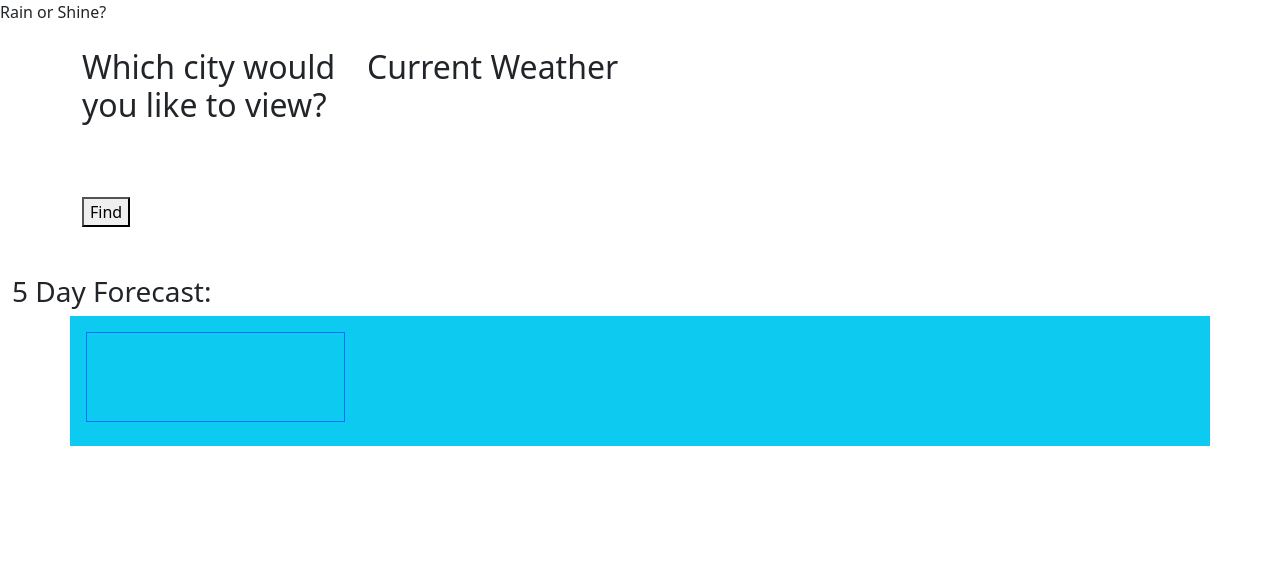
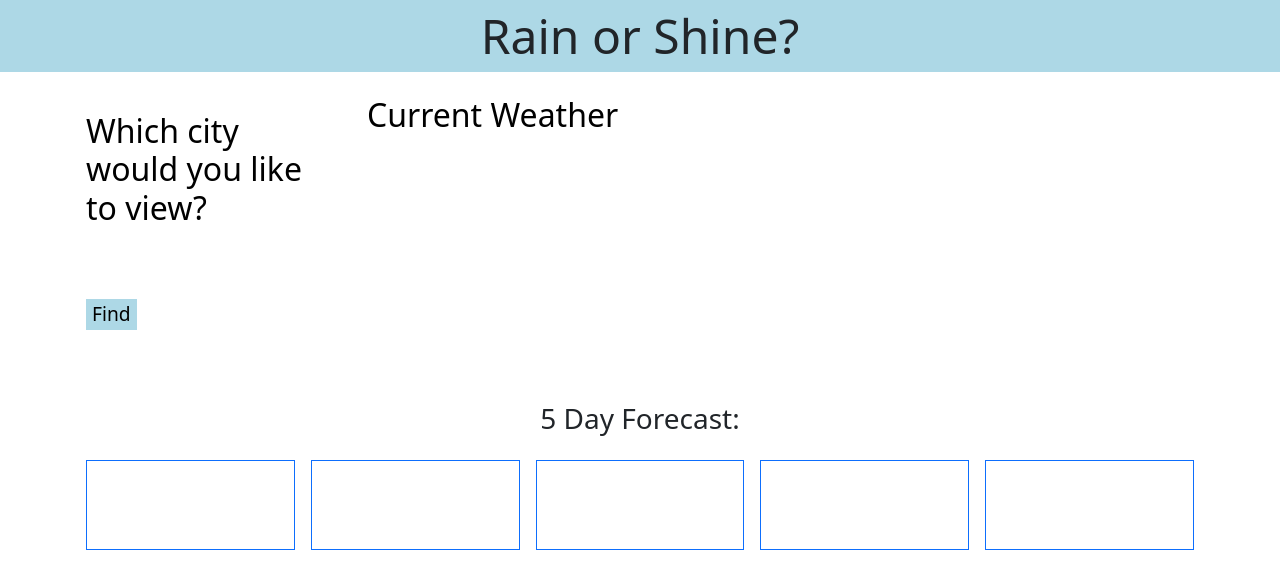
Before and after one commit to adhillon0817/Rain-or-Shine, a plain HTML site: page index.html in a window 1280 px wide. Drawn offline with nearby package versions, Linux system fonts and the light colour scheme; no server answers.

Commit message:
added css changes

```diff
--- a/index.html
+++ b/index.html
@@ -13,7 +13,7 @@
     <br>
         <div class="container">
             <div class="row">
-                <div class="col-lg-3">
+                <div class="col-lg-3 p-3 mb-2">
                             <h2>Which city would you like to view?</h2>
                             <form class="searchBox" list="datalistOptions" id="searchBox" placeholder="Enter city name here...">
                             <br>
@@ -40,8 +40,8 @@
                 <h3>5 Day Forecast:</h3>
             </div>
 
-            <div class="container p-3 mb-2 bg-info">
-                <div class="row row-cols-4">
+            <div class="container p-3 mb-2">
+                <div class="row row-cols-2 row-cols-lg-5 g-2 g-lg-3">
 
                     <div class="col">
                         <div class="p-3 border border 2 border-primary p-3 mb-2">
@@ -53,52 +53,46 @@
                         </div>
                     </div>
 
+                    <div class="col">
+                        <div class="p-3 border border 2 border-primary p-3 mb-2">
+                            <p class="datetwo" id="datetwo"></p>
+                            <p class="icontwo" id="icontwo"><img src=""></p>
+                            <p class="temptwo" id="temptwo"></p>
+                            <p class="windtwo" id="windtwo"></p>
+                            <p class="humiditytwo" id="humiditytwo"></p>
+                        </div>
+                    </div>
 
-                </div>
-            </div>
-        </section>
+                    <div class="col">
+                        <div class="p-3 border border 2 border-primary p-3 mb-2">
+                            <p class="datethree" id="datethree"></p>
+                            <p class="iconthree" id="iconthree"><img src=""></p>
+                            <p class="tempthree" id="tempthree"></p>
+                            <p class="windthree" id="windthree"></p>
+                            <p class="humiditythree" id="humiditythree"></p>
+                        </div>
+                    </div>
 
+                    <div class="col">
+                        <div class="p-3 border border 2 border-primary p-3 mb-2">
+                            <p class="datefour" id="datefour"></p>
+                            <p class="iconfour" id="iconfour"><img src=""></p>
+                            <p class="tempfour" id="tempfour"></p>
+                            <p class="windfour" id="windfour"></p>
+                            <p class="humidityfour" id="humidityfour"></p>
+                        </div>
+                    </div>
 
-
-
-
-
-
-
-
-<!--
-                    <hr>
-                    <div class="col-sm-10 justify-content-center" id="forecasts">
-                        <div class="row mt-3" id="single-day">
-                            <h2>Forecast:</h2>
-                            <hr>
-                            <div class="col-sm-11">
-                                <div class="container" id="fetch">
-                                    <p class="display-5" id="fetch-button">
-
-                                    </p>
-                                </div>
-                            </div>
-                            <div class="col-sm-12">
-                                <h2>A Week's Forecast!</h2>
-                                <hr>
-                            </div>
-                            <div class="col-sm-12" id="week">
-                                <div class="row" id="fetch-week">
-
-                                </div>
-                            </div>
+                    <div class="col">
+                        <div class="p-3 border border 2 border-primary p-3 mb-2">
+                            <p class="datefive" id="datefive"></p>
+                            <p class="iconfive" id="iconfive"><img src=""></p>
+                            <p class="tempfive" id="tempfive"></p>
+                            <p class="windfive" id="windfive"></p>
+                            <p class="humidityfive" id="humidityfive"></p>
                         </div>
                     </div>
                 </div>
             </div>
-        </div>
-    <script src="./script.js"></script>
-  </body>
-</html>
-
-
-
-
-
-         -->
+        </section>
+<script src="./script.js"></script>
--- a/style.css
+++ b/style.css
@@ -1,22 +1,23 @@
-.body{
+header{
   background-color: lightblue;
+  text-align: center;
+  font-size: xxx-large;
 }
 
 
-.nav-name{
-  font-size: xx-large;
+.find{
+  border: none;
+  background-color: lightblue;
+  font-size: larger;
 }
 
-.main{
-  font-size: large;
+.container{
+  font-size: medium;
+  color:black;
 }
 
-.searchbar{
-  padding: 6px;
-  border: none;
+.container-fluid{
+  display: flex;
+  align-items: center;
+  justify-content: center;
 }
-
-.btn-primary{
-  font-size: large;
-
-}
```
